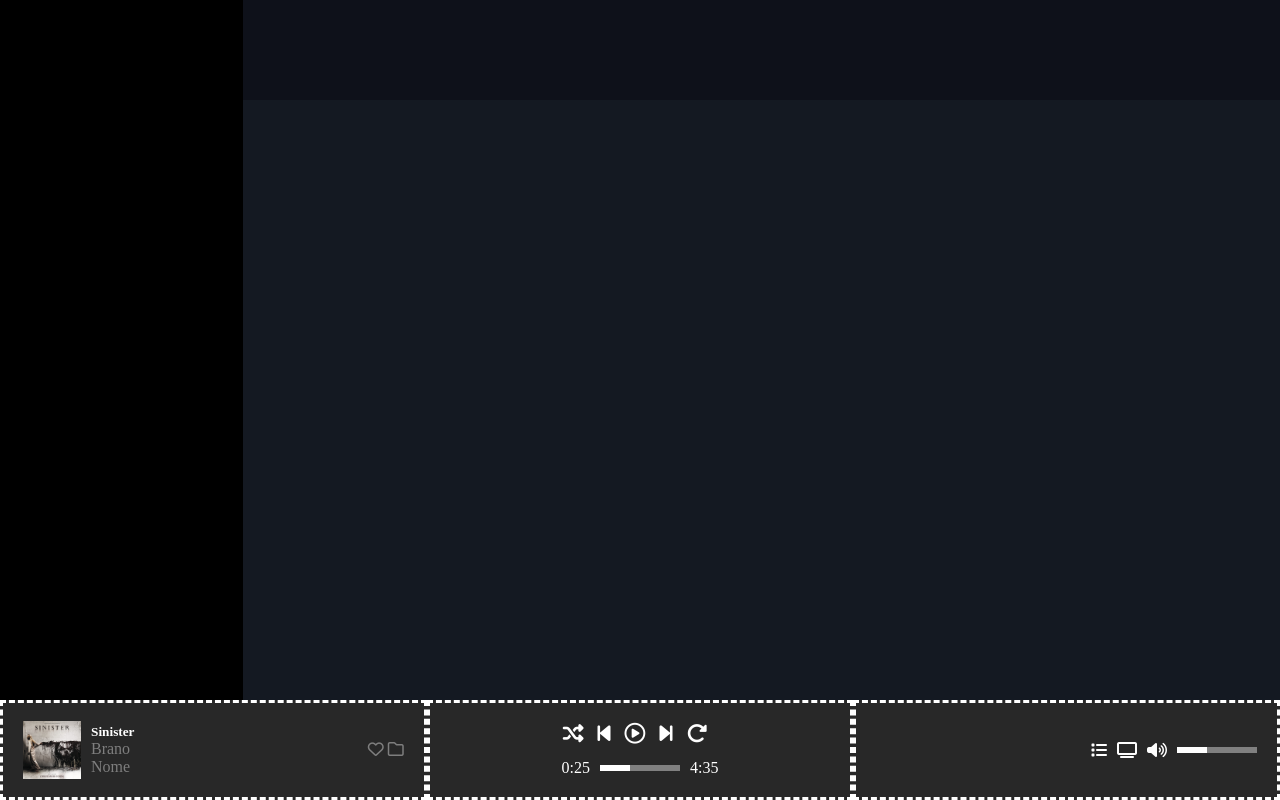
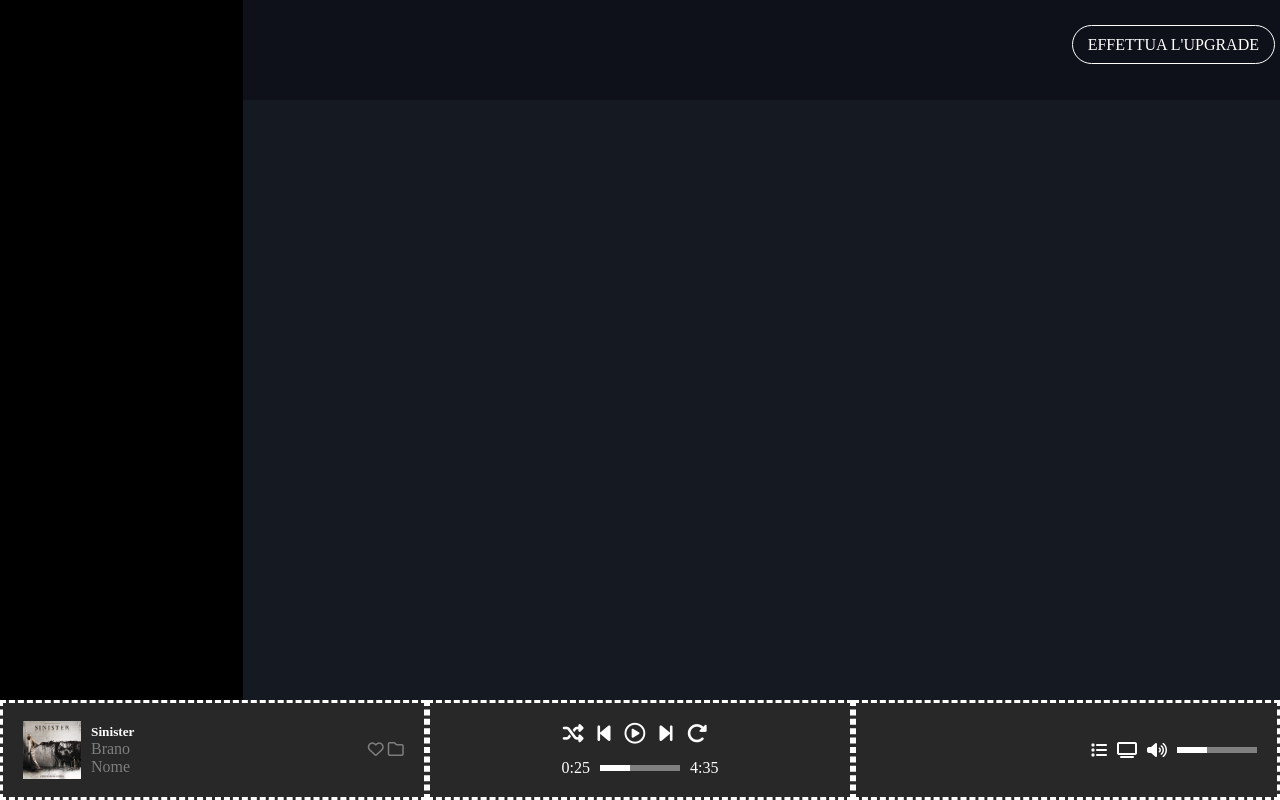
Before and after one commit to AndreaMargutti/html-css-spotifyweb, a plain HTML site: page index.html in a window 1280 px wide. Drawn offline with Linux system fonts and the light colour scheme.

Commit message:
completed header

```diff
--- a/css/style.css
+++ b/css/style.css
@@ -39,14 +39,22 @@
     width: 30px;
 }
 
+.bd-gray {
+    border: 3px solid gray;
+    width: 50px;
+}
+
 .small {
     align-self: center;
     height: 1px;
 }
 
-.bd-gray {
-    border: 3px solid gray;
-    width: 50px;
+/*buttons*/
+
+.btn-big {
+    padding: 10px 15px;
+    border: 1px solid white;
+    border-radius: 25px;
 }
 
 /* # generals*/
@@ -57,6 +65,10 @@ body {
 
 main {
     height: calc(100vh - 100px);
+}
+
+a {
+    text-decoration: none;
 }
 
 /* # sidebar*/
@@ -84,6 +96,9 @@ main {
     top: 0;
     left: 0;
     height: 100px;
+    text-align: end;
+    line-height: 90px;
+    padding-right: 5px;
 }
 
 /* # footer */
--- a/index.html
+++ b/index.html
@@ -20,7 +20,9 @@
         <!--Home-right-->
         <section id="home">
             <!--Home Header-->
-            <header class="home-header"></header>
+            <header class="home-header">
+                <a href="#" class="txt-white btn-big">EFFETTUA L'UPGRADE</a>
+            </header>
             <!--Home Content-->
             <div class="content"></div>
         </section>
```
